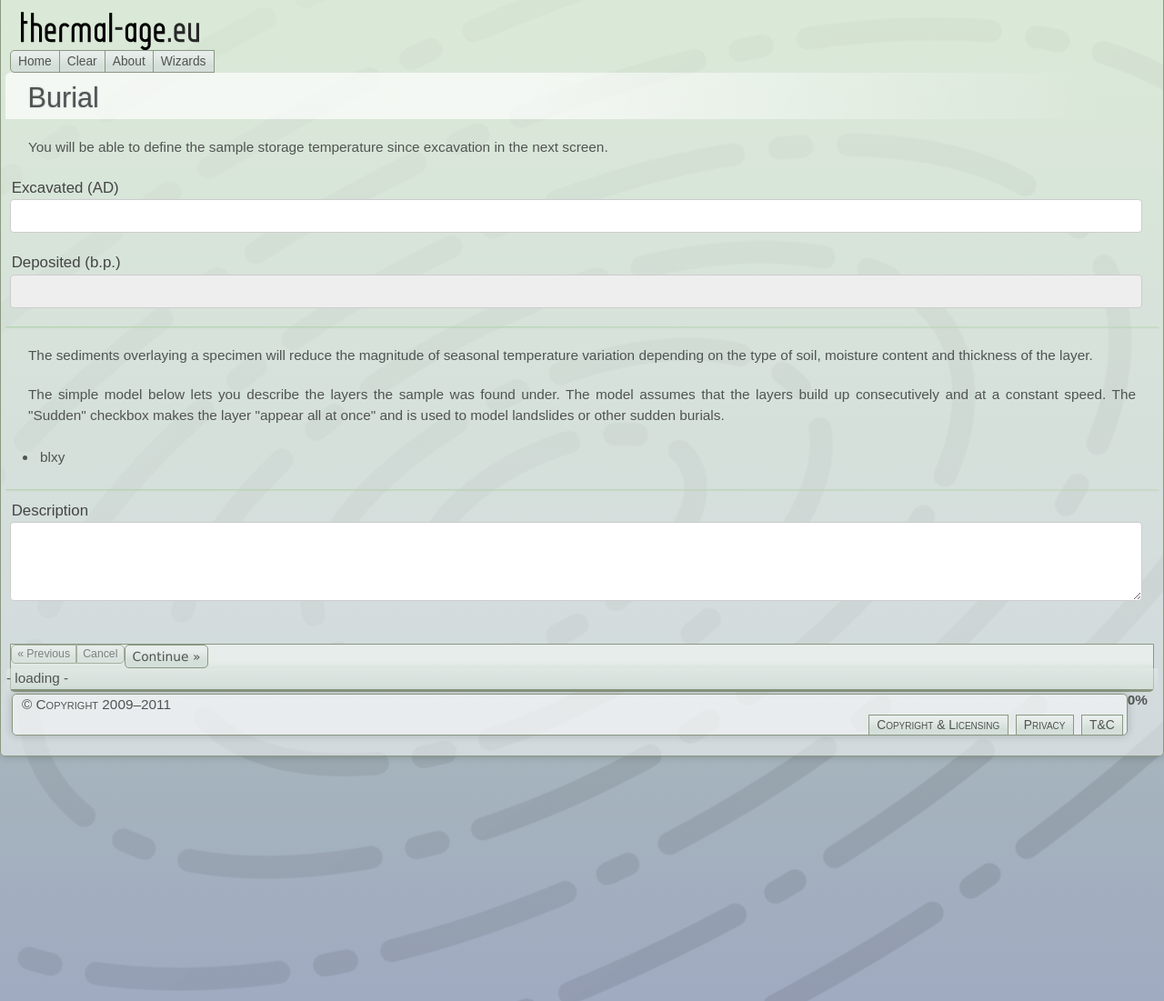
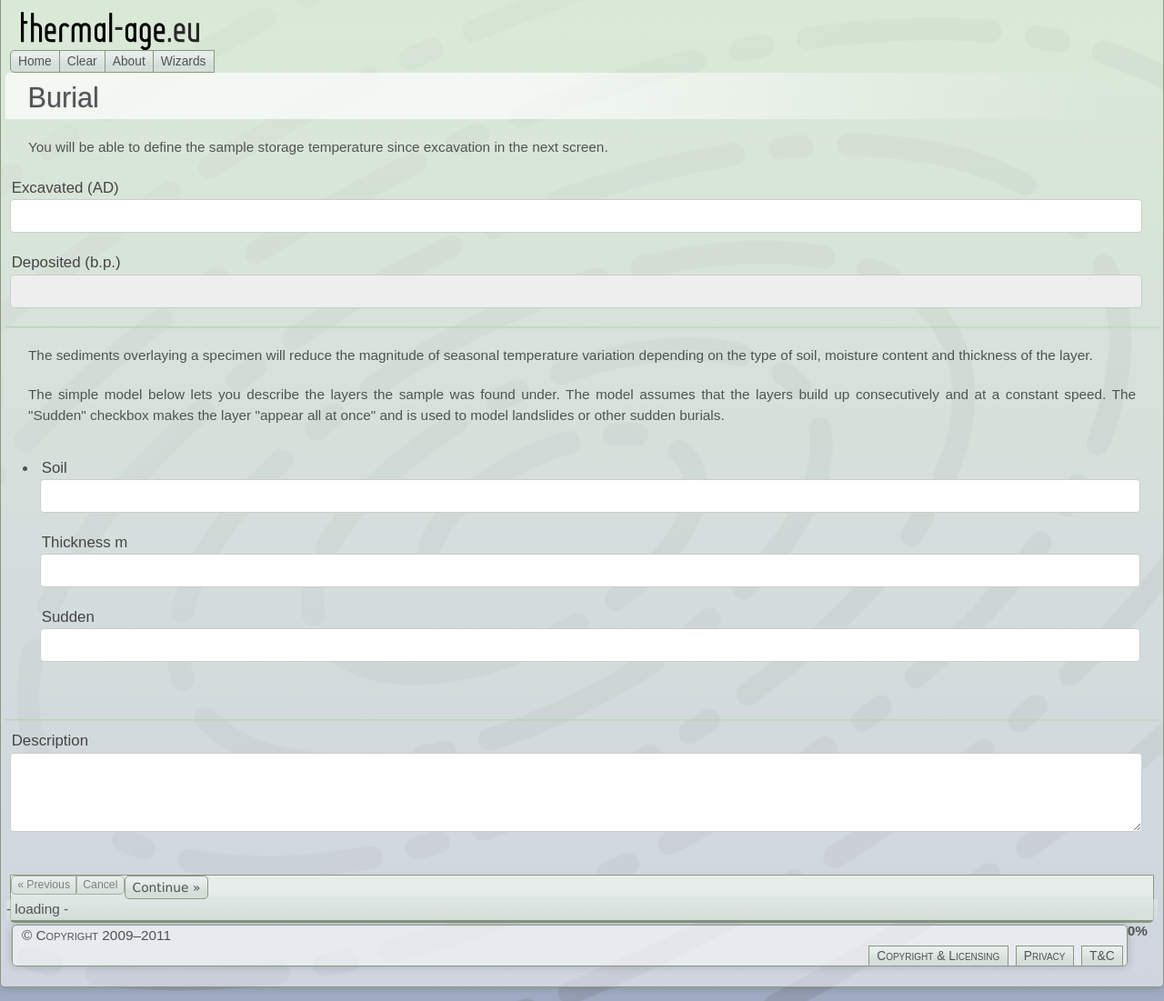
Before and after one commit to dhharker/thermal-age.eu, a CakePHP app: the page made by app/views/wiz/burial.ctp in a window 1280 px wide. Shown: the whole page at 91% size. Run offline with PHP 8.4 and a stand-in for CakePHP, Linux system fonts and the light colour scheme; the template is opened without the code that fills it, so the values that code supplies are empty; form fields are guessed from the names that the template uses; some libraries are stand-ins or nearby versions.

Commit message:
skeleton layer inputs in burial form boxy container

```diff
--- a/app/views/wiz/burial.ctp
+++ b/app/views/wiz/burial.ctp
@@ -43,7 +43,19 @@
             </div>
             <ul class="boxy">
                 <li>
-                    blxy
+                    <fieldset>
+
+                        <div class="grid_2 alpha">
+                            <?=$this->Form->input('soil_id');?>
+                        </div>
+                        <div class="grid_2">
+                            <?=$this->Form->input('thickness_m');?>
+                        </div>
+                        <div class="grid_2 omega">
+                            <?=$this->Form->input('sudden');?>
+                        </div>
+
+                    </fieldset>
                 </li>
             </ul>
         </div>
```
